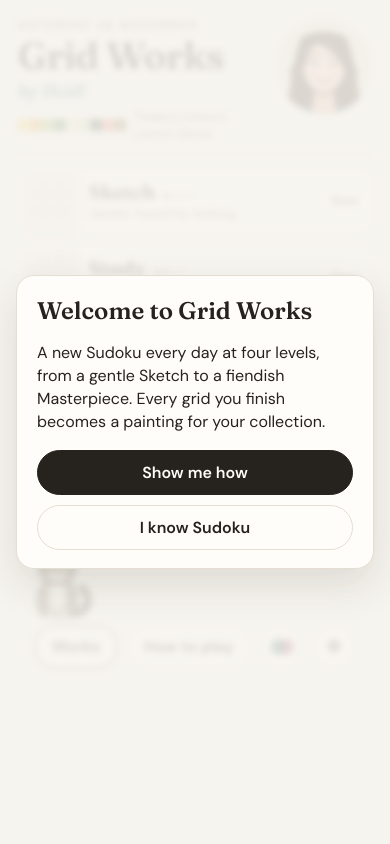
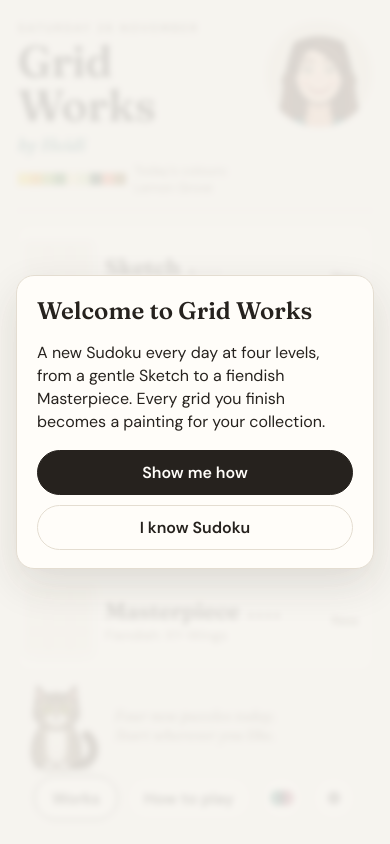
Before and after one commit to Naishy/sudoku-game, a website with bundled scripts: page public/index.html in a window 390 px wide. Built offline with nearby package versions, Linux system fonts and the light colour scheme; files whose address does not match are found by name.

Commit message:
Today's page scales with the screen
Sizes follow the screen's height between a floor and a ceiling instead
of fixed steps: the header and Heidi's portrait, the level cards (which
stretch to share the room, with their paintings drawn to match), the
note and Ziggy's patch. Bigger phones get bigger cards and a bigger
Ziggy; on the smallest the colours line and descriptions are dropped.
It re-lays out when the screen changes size.

Co-Authored-By: Claude Opus 5.5 <noreply@anthropic.com>
Claude-Session: https://claude.ai/code/session_01QV8M2dVAt43zmDCwH9VyKP

```diff
--- a/public/css/style.css
+++ b/public/css/style.css
@@ -298,18 +298,6 @@ button.pair-code { border: 0; background: none; padding: 0; font: inherit; font-
 /* Together, as a round button beside Settings; a dot when a grid with someone is waiting */
 .together-icon { position: relative; display: inline-flex; align-items: center; justify-content: center; }
 .together-icon.waiting::after { content: ''; position: absolute; top: 3px; right: 3px; width: 9px; height: 9px; border-radius: 50%; background: var(--gold); box-shadow: 0 0 0 2px var(--bg); }
-/* shorter phones: a tighter front page, so it never scrolls */
-@media (max-height: 640px) {
-  .poster { padding-bottom: 9px; margin-bottom: 9px; }
-  .logo { font-size: 2rem; }
-  .portrait { width: 68px; height: 68px; }
-  .level { padding-top: 6px; padding-bottom: 6px; grid-template-columns: 42px 1fr auto; }
-  .level .thumb { width: 42px; height: 42px; }
-  .level .name { font-size: 1.12rem; }
-  .levels { gap: 6px; }
-  .home-cat { height: 64px; margin: 4px 0 0; }
-  .home-buttons { margin-bottom: 6px; }
-}
 @media (max-height: 580px) {
   .palette-line { display: none; }
   .level .blurb { display: none; }
@@ -329,5 +317,19 @@ button.pair-code { border: 0; background: none; padding: 0; font: inherit; font-
   .level .name { font-size: 1.08rem; gap: 6px; }
   .level .dots { font-size: 0.55rem; letter-spacing: 1px; }
 }
-/* tall phones: Ziggy's patch takes some of the spare room, so the page isn't all at the top */
-@media (min-height: 700px) { .home-cat { height: auto; flex: 1 0 78px; max-height: 150px; } }
+
+/* --- today's page scales with the screen --------------------------------------------------
+   Sizes follow the screen's height (dvh), between a floor for small phones and a ceiling for
+   big ones: the header, the level cards (which stretch to share the room) and Ziggy's patch.
+   main.js sets --thumb, the size the cards' paintings are drawn at. On the smallest phones a
+   few extras go (see max-height: 580px above). */
+#home .poster { padding: clamp(2px, 0.8dvh, 10px) 2px clamp(8px, 1.6dvh, 18px); margin-bottom: clamp(8px, 1.6dvh, 16px); }
+#home .logo { font-size: clamp(1.85rem, 5.2dvh, 2.9rem); }
+#home .portrait { width: clamp(62px, 12.5dvh, 116px); height: clamp(62px, 12.5dvh, 116px); }
+#home .levels { flex: 1 1 auto; gap: clamp(6px, 1.2dvh, 12px); max-height: 520px; }
+#home .level { flex: 1 1 0; min-height: 0; max-height: 116px; padding: clamp(5px, 1dvh, 12px) 14px clamp(5px, 1dvh, 12px) 9px; grid-template-columns: var(--thumb, 50px) 1fr auto; }
+#home .level .thumb { width: var(--thumb, 50px); height: var(--thumb, 50px); }
+#home .level .name { font-size: clamp(1.08rem, 2.7dvh, 1.45rem); }
+#home .level .blurb { font-size: clamp(0.78rem, 1.65dvh, 0.98rem); }
+#home .home-cat { height: auto; flex: 0 1 clamp(54px, 11dvh, 120px); min-height: 52px; margin: clamp(2px, 0.8dvh, 10px) 0 0; }
+#home .home-note { font-size: clamp(0.85rem, 1.8dvh, 1.05rem); }
--- a/public/js/main.js
+++ b/public/js/main.js
@@ -79,9 +79,14 @@ function renderHome() {
   sw.innerHTML = '';
   for (const c of PALETTES[palette].colours) { const i = el('i'); i.style.background = c; sw.append(i); }
   $('today-palette').textContent = `Today's colours: ${PALETTES[palette].name}`;
-  face($('portrait'), 'heidi', 96);
+  // Heidi's portrait grows with the screen too (smaller on a narrow one, beside the title)
+  const portraitPx = Math.round(Math.max(62, Math.min(innerWidth < 360 ? 66 : 116, innerHeight * 0.125)));
+  face($('portrait'), 'heidi', portraitPx);
   const works = store.works();
   const done = new Map(works.map((w) => [w.key, w]));
+  // the cards' paintings grow with the screen (the CSS sizes the cards from --thumb)
+  const thumbPx = Math.round(Math.max(40, Math.min(76, innerHeight * 0.078)));
+  document.documentElement.style.setProperty('--thumb', `${thumbPx}px`);
   const holder = $('levels');
   holder.innerHTML = '';
   let doneToday = 0;
@@ -94,7 +99,7 @@ function renderHome() {
     let thumb;
     if (w) {
       doneToday++;
-      thumb = paintingCanvas(key, w.palette, innerHeight <= 640 ? 42 : 50); // the size .level .thumb is in the CSS
+      thumb = paintingCanvas(key, w.palette, thumbPx);
       thumb.className = 'thumb';
     } else thumb = el('span', 'thumb blank');
     const mid = el('div');
@@ -110,7 +115,7 @@ function renderHome() {
   $('home-note').textContent = L.homeNote(doneToday, LEVELS.length);
   const pr = store.pairing();
   // Ziggy fits his patch of floor (smaller on a short phone)
-  homeCat.size = Math.max(44, Math.min(70, $('home-ziggy').offsetHeight - 8));
+  homeCat.size = Math.max(44, Math.min(96, $('home-ziggy').offsetHeight - 8));
   // a Together grid not finished yet: a dot on the button (the card says who it's with)
   $('btn-together').classList.toggle('waiting', !!pr);
   $('btn-together').title = pr ? `Together: carry on with ${pr.partner || 'your partner'}` : 'Together: two phones, one grid';
@@ -522,6 +527,7 @@ function fitGrid() {
   fitSay();
 }
 window.addEventListener('resize', fitGrid);
+window.addEventListener('resize', () => { if (screen === 'home') renderHome(); });
 
 const sayFaceSize = () => (innerHeight <= 700 ? 76 : 86);
 // Ziggy's words show on their own: he's on the grid (never a second Ziggy by the bubble)
```
